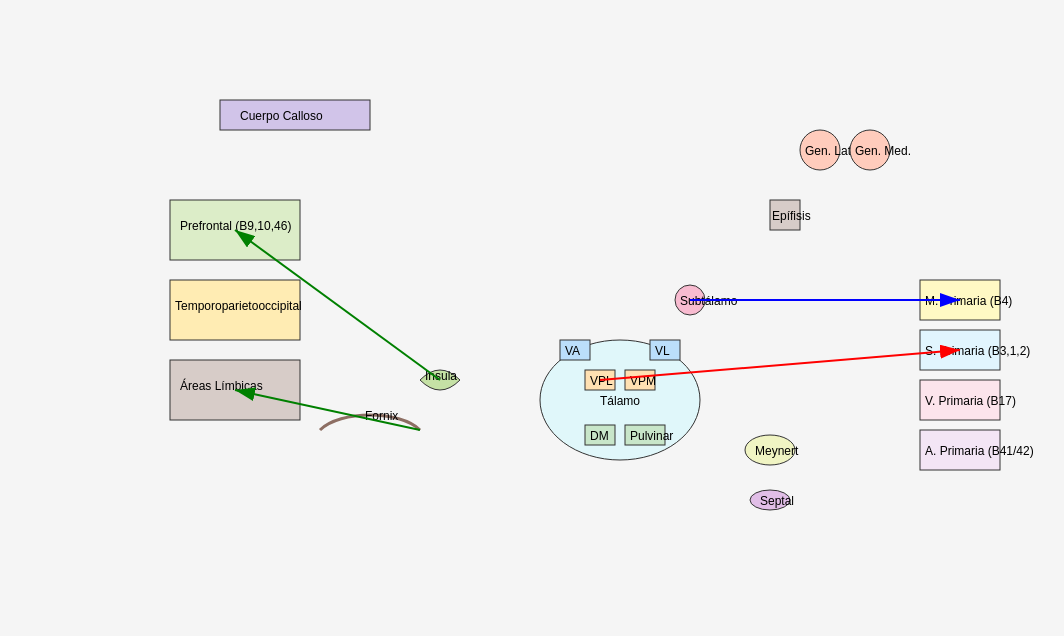
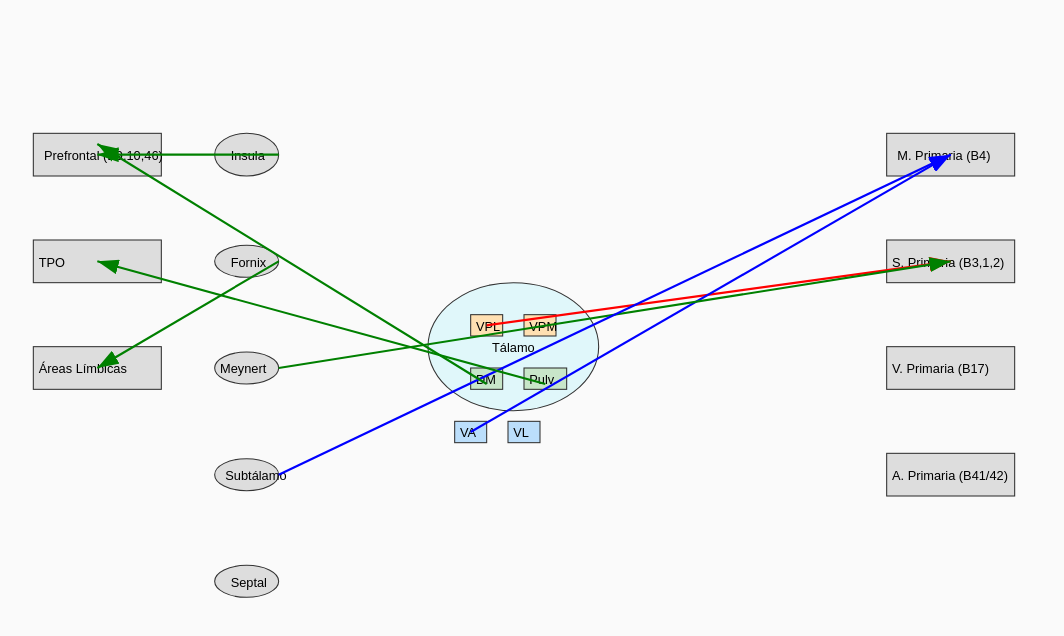
Before and after one commit to lucas-delgado/Brian-pathways, a plain HTML site: page index.html in a window 1280 px wide. Shown: the whole page, without its empty margins (20-1084 px from the left). Drawn offline with nearby package versions, Linux system fonts and the light colour scheme.

Commit message:
Update index.html

```diff
--- a/index.html
+++ b/index.html
@@ -1,14 +1,14 @@
 <!DOCTYPE html>
 <html lang="es">
 <head>
-  <meta charset="UTF-8" />
-  <title>Diagrama Interactivo de Estructuras Cerebrales</title>
+  <meta charset="UTF-8">
+  <title>Diagrama Simple de Estructuras Cerebrales</title>
   <style>
     body {
       margin: 0;
       overflow: hidden;
       font-family: Arial, sans-serif;
-      background-color: #f5f5f5;
+      background-color: #fafafa;
     }
     #diagram-container {
       width: 100vw;
@@ -19,18 +19,18 @@
       width: 100%;
       height: 100%;
     }
-    /* Estilos de las estructuras */
+    /* Estilos para etiquetas y figuras */
+    .label {
+      font-size: 12px;
+      fill: #000;
+      pointer-events: none;
+    }
     .structure {
       stroke: #333;
       stroke-width: 1;
       fill: #ddd;
     }
-    .label {
-      font-size: 12px;
-      fill: #000;
-      pointer-events: none;
-    }
-    /* Flechas de conexiones */
+    /* Flechas de colores */
     .arrow-sensorial {
       stroke: red;
       stroke-width: 2;
@@ -53,9 +53,9 @@
 </head>
 <body>
 <div id="diagram-container">
-    <svg id="brainDiagram" viewBox="0 0 1200 800">
+  <svg id="brainDiagram" viewBox="0 0 1200 700">
+    <!-- Definiciones de marcadores para las flechas -->
     <defs>
-        <!-- Definición de marcadores para las flechas -->
       <marker id="arrowhead-red" markerWidth="10" markerHeight="7" refX="10" refY="3.5" orient="auto">
         <polygon points="0 0, 10 3.5, 0 7" fill="red" />
       </marker>
@@ -67,145 +67,159 @@
       </marker>
     </defs>
 
-      <!-- Grupo principal para zoom y pan -->
+    <!-- Grupo principal para zoom y pan (si lo deseas usar con D3.js) -->
     <g id="zoomGroup">
-        <!-- ============================= -->
-        <!-- 1. TALAMO Y SUBDIVISIONES   -->
-        <!-- ============================= -->
-        <!-- Tálamo global -->
-        <ellipse cx="600" cy="400" rx="80" ry="60" fill="#e0f7fa" stroke="#333" stroke-width="1"></ellipse>
-        <text x="580" y="405" class="label">Tálamo</text>
+      <!-- ==================================================== -->
+      <!-- COLUMNA 1 (IZQUIERDA): ÁREAS ASOCIATIVAS            -->
+      <!-- ==================================================== -->
+      <!-- Prefrontal (B9,10,46) -->
+      <rect x="50" y="100" width="120" height="40" class="structure" />
+      <text x="60" y="125" class="label">Prefrontal (B9,10,46)</text>
 
-        <!-- Núcleos sensitivos: VPL, VPM -->
-        <rect x="565" y="370" width="30" height="20" fill="#ffe0b2" stroke="#333"></rect>
-        <text x="570" y="385" class="label" font-size="10">VPL</text>
-        <rect x="605" y="370" width="30" height="20" fill="#ffe0b2" stroke="#333"></rect>
-        <text x="610" y="385" class="label" font-size="10">VPM</text>
+      <!-- TPO (Temporoparietooccipital) -->
+      <rect x="50" y="200" width="120" height="40" class="structure" fill="#eee"/>
+      <text x="55" y="225" class="label">TPO</text>
 
-        <!-- Núcleos asociativos: DM, Pulvinar -->
-        <rect x="565" y="425" width="30" height="20" fill="#c8e6c9" stroke="#333"></rect>
-        <text x="570" y="440" class="label" font-size="10">DM</text>
-        <rect x="605" y="425" width="40" height="20" fill="#c8e6c9" stroke="#333"></rect>
-        <text x="610" y="440" class="label" font-size="10">Pulvinar</text>
+      <!-- Áreas Límbicas -->
+      <rect x="50" y="300" width="120" height="40" class="structure" fill="#eee"/>
+      <text x="55" y="325" class="label">Áreas Límbicas</text>
 
-        <!-- Núcleos motores: VA, VL -->
-        <rect x="540" y="340" width="30" height="20" fill="#bbdefb" stroke="#333"></rect>
-        <text x="545" y="355" class="label" font-size="10">VA</text>
-        <rect x="630" y="340" width="30" height="20" fill="#bbdefb" stroke="#333"></rect>
-        <text x="635" y="355" class="label" font-size="10">VL</text>
+      <!-- ==================================================== -->
+      <!-- COLUMNA 2 (INTERMEDIA IZQ): OTRAS ESTRUCTURAS        -->
+      <!-- ==================================================== -->
+      <!-- Insula -->
+      <ellipse cx="250" cy="120" rx="30" ry="20" class="structure" />
+      <text x="235" y="125" class="label">Insula</text>
+
+      <!-- Fornix -->
+      <ellipse cx="250" cy="220" rx="30" ry="15" class="structure" fill="#eee"/>
+      <text x="235" y="225" class="label">Fornix</text>
+
+      <!-- Núcleo Basalis de Meynert -->
+      <ellipse cx="250" cy="320" rx="30" ry="15" class="structure" fill="#eee"/>
+      <text x="225" y="325" class="label">Meynert</text>
 
       <!-- Subtálamo -->
-        <circle cx="670" cy="300" r="15" fill="#f8bbd0" stroke="#333" stroke-width="1"></circle>
-        <text x="660" y="305" class="label" font-size="10">Subtálamo</text>
-
-        <!-- ============================= -->
-        <!-- 2. CUERPOS GENICULADOS       -->
-        <!-- ============================= -->
-        <circle cx="800" cy="150" r="20" fill="#ffccbc" stroke="#333" stroke-width="1"></circle>
-        <text x="785" y="155" class="label" font-size="10">Gen. Lat.</text>
-        <circle cx="850" cy="150" r="20" fill="#ffccbc" stroke="#333" stroke-width="1"></circle>
-        <text x="835" y="155" class="label" font-size="10">Gen. Med.</text>
-
-        <!-- ============================= -->
-        <!-- 3. ESTRUCTURAS DE CONEXIÓN   -->
-        <!-- ============================= -->
-        <!-- Fornix (simple arco) -->
-        <path d="M300,430 C320,410 380,410 400,430" fill="none" stroke="#8d6e63" stroke-width="3"></path>
-        <text x="345" y="420" class="label" font-size="10">Fornix</text>
-
-        <!-- Cuerpo Calloso (representación simple) -->
-        <rect x="200" y="100" width="150" height="30" fill="#d1c4e9" stroke="#333"></rect>
-        <text x="220" y="120" class="label">Cuerpo Calloso</text>
-
-        <!-- ============================= -->
-        <!-- 4. OTRAS ESTRUCTURAS         -->
-        <!-- ============================= -->
-        <!-- Epífisis -->
-        <rect x="750" y="200" width="30" height="30" fill="#d7ccc8" stroke="#333"></rect>
-        <text x="752" y="220" class="label" font-size="10">Epífisis</text>
-
-        <!-- Insula -->
-        <path d="M400,380 Q420,360 440,380 Q420,400 400,380" fill="#c5e1a5" stroke="#333" stroke-width="1"></path>
-        <text x="405" y="380" class="label" font-size="10">Insula</text>
-
-        <!-- Núcleo Basalis de Meynert -->
-        <ellipse cx="750" cy="450" rx="25" ry="15" fill="#f0f4c3" stroke="#333" stroke-width="1"></ellipse>
-        <text x="735" y="455" class="label" font-size="10">Meynert</text>
+      <ellipse cx="250" cy="420" rx="30" ry="15" class="structure" fill="#eee"/>
+      <text x="230" y="425" class="label">Subtálamo</text>
 
       <!-- Núcleos Septales -->
-        <ellipse cx="750" cy="500" rx="20" ry="10" fill="#e1bee7" stroke="#333" stroke-width="1"></ellipse>
-        <text x="740" y="505" class="label" font-size="10">Septal</text>
+      <ellipse cx="250" cy="520" rx="30" ry="15" class="structure" fill="#eee"/>
+      <text x="235" y="525" class="label">Septal</text>
 
-        <!-- ============================= -->
-        <!-- 5. AREAS CORTICALES          -->
-        <!-- ============================= -->
-        <!-- Áreas Primarias -->
-        <rect x="900" y="280" width="80" height="40" fill="#fff9c4" stroke="#333"></rect>
-        <text x="905" y="305" class="label" font-size="10">M. Primaria (B4)</text>
+      <!-- ==================================================== -->
+      <!-- COLUMNA 3 (CENTRO): TÁLAMO Y SUBNUCLEOS              -->
+      <!-- ==================================================== -->
+      <!-- Tálamo (óvalo grande) -->
+      <ellipse cx="500" cy="300" rx="80" ry="60" fill="#e0f7fa" stroke="#333" stroke-width="1"></ellipse>
+      <text x="480" y="305" class="label">Tálamo</text>
 
-        <rect x="900" y="330" width="80" height="40" fill="#e1f5fe" stroke="#333"></rect>
-        <text x="905" y="355" class="label" font-size="10">S. Primaria (B3,1,2)</text>
+      <!-- Subnúcleos del Tálamo (simplemente 6 rectángulos alrededor) -->
+      <!-- VPL -->
+      <rect x="460" y="270" width="30" height="20" fill="#ffe0b2" stroke="#333"></rect>
+      <text x="465" y="285" class="label" font-size="10">VPL</text>
+      <!-- VPM -->
+      <rect x="510" y="270" width="30" height="20" fill="#ffe0b2" stroke="#333"></rect>
+      <text x="515" y="285" class="label" font-size="10">VPM</text>
+      <!-- DM -->
+      <rect x="460" y="320" width="30" height="20" fill="#c8e6c9" stroke="#333"></rect>
+      <text x="465" y="335" class="label" font-size="10">DM</text>
+      <!-- Pulvinar -->
+      <rect x="510" y="320" width="40" height="20" fill="#c8e6c9" stroke="#333"></rect>
+      <text x="515" y="335" class="label" font-size="10">Pulv.</text>
+      <!-- VA -->
+      <rect x="445" y="370" width="30" height="20" fill="#bbdefb" stroke="#333"></rect>
+      <text x="450" y="385" class="label" font-size="10">VA</text>
+      <!-- VL -->
+      <rect x="495" y="370" width="30" height="20" fill="#bbdefb" stroke="#333"></rect>
+      <text x="500" y="385" class="label" font-size="10">VL</text>
 
-        <rect x="900" y="380" width="80" height="40" fill="#fce4ec" stroke="#333"></rect>
-        <text x="905" y="405" class="label" font-size="10">V. Primaria (B17)</text>
+      <!-- ==================================================== -->
+      <!-- COLUMNA 4 (DERECHA): ÁREAS PRIMARIAS                 -->
+      <!-- ==================================================== -->
+      <!-- M. Primaria (B4) -->
+      <rect x="850" y="100" width="120" height="40" class="structure" fill="#fff9c4"/>
+      <text x="860" y="125" class="label">M. Primaria (B4)</text>
 
-        <rect x="900" y="430" width="80" height="40" fill="#f3e5f5" stroke="#333"></rect>
-        <text x="905" y="455" class="label" font-size="10">A. Primaria (B41/42)</text>
+      <!-- S. Primaria (B3,1,2) -->
+      <rect x="850" y="200" width="120" height="40" class="structure" fill="#e1f5fe"/>
+      <text x="855" y="225" class="label">S. Primaria (B3,1,2)</text>
 
-        <!-- Áreas Asociativas: Prefrontal, TPO, Límbicas -->
-        <rect x="150" y="200" width="130" height="60" fill="#dcedc8" stroke="#333"></rect>
-        <text x="160" y="230" class="label" font-size="10">Prefrontal (B9,10,46)</text>
+      <!-- V. Primaria (B17) -->
+      <rect x="850" y="300" width="120" height="40" class="structure" fill="#fce4ec"/>
+      <text x="855" y="325" class="label">V. Primaria (B17)</text>
 
-        <rect x="150" y="280" width="130" height="60" fill="#ffecb3" stroke="#333"></rect>
-        <text x="155" y="310" class="label" font-size="10">Temporoparietooccipital</text>
+      <!-- A. Primaria (B41/42) -->
+      <rect x="850" y="400" width="120" height="40" class="structure" fill="#f3e5f5"/>
+      <text x="855" y="425" class="label">A. Primaria (B41/42)</text>
 
-        <rect x="150" y="360" width="130" height="60" fill="#d7ccc8" stroke="#333"></rect>
-        <text x="160" y="390" class="label" font-size="10">Áreas Límbicas</text>
-
-        <!-- ============================= -->
-        <!-- 6. CONEXIONES (FLECHAS)      -->
-        <!-- ============================= -->
+      <!-- ==================================================== -->
+      <!-- FLECHAS DE CONEXIÓN                                  -->
+      <!-- ==================================================== -->
       <g id="connections">
-          <!-- 6.1 Flecha sensorial (rojo) desde VPL (centro aprox x=580,y=380) a S. Primaria (centro aprox x=940,y=350) -->
+        <!-- 1) Flecha sensorial (roja) desde VPL (~475,280) hasta S. Primaria (~850+60, 220) -->
         <line
-            x1="580" y1="380"
-            x2="940" y2="350"
+          x1="475" y1="280"
+          x2="910" y2="220"
           class="arrow-sensorial" />
 
-          <!-- 6.2 Flecha motora (azul) desde Subtálamo (x=670,y=300) a M. Primaria (centro aprox x=940,y=300) -->
+        <!-- 2) Flecha motora (azul) desde VA (~460,380) hasta M. Primaria (~850+60, 120) -->
         <line
-            x1="670" y1="300"
-            x2="940" y2="300"
+          x1="460" y1="380"
+          x2="910" y2="120"
           class="arrow-motor" />
 
-          <!-- 6.3 Flecha moduladora (verde) desde Insula (aprox x=420,y=380) a Prefrontal (centro aprox x=215,y=230) -->
+        <!-- 3) Flecha moduladora (verde) Insula (~250,120) => Prefrontal (~50+60, 110) -->
         <line
-            x1="420" y1="380"
-            x2="215" y2="230"
+          x1="280" y1="120"
+          x2="110" y2="120"
           class="arrow-modulator" />
 
-          <!-- 6.4 Flecha moduladora (verde) desde Fornix (aprox x=400,y=430) a Áreas Límbicas (centro aprox x=215,y=390) -->
+        <!-- 4) Flecha moduladora (verde) Fornix (~250,220) => Áreas Límbicas (~50+60, 320) -->
         <line
-            x1="400" y1="430"
-            x2="215" y2="390"
+          x1="280" y1="220"
+          x2="110" y2="320"
+          class="arrow-modulator" />
+
+        <!-- 5) Flecha moduladora (verde) Meynert (~250,320) => S. Primaria (~850+60,220) -->
+        <line
+          x1="280" y1="320"
+          x2="910" y2="220"
+          class="arrow-modulator" />
+
+        <!-- 6) Flecha motora (azul) Subtálamo (~250,420) => M. Primaria (~910,120) -->
+        <line
+          x1="280" y1="420"
+          x2="910" y2="120"
+          class="arrow-motor" />
+
+        <!-- 7) Flecha moduladora (verde) DM (~475,335) => Prefrontal (~110,110) -->
+        <line
+          x1="475" y1="335"
+          x2="110" y2="110"
+          class="arrow-modulator" />
+
+        <!-- 8) Flecha moduladora (verde) Pulvinar (~530,335) => TPO (~50+60,220) -->
+        <line
+          x1="530" y1="335"
+          x2="110" y2="220"
           class="arrow-modulator" />
       </g>
     </g>
   </svg>
 </div>
 
-  <!-- Importar D3.js para habilitar zoom y pan -->
+<!-- (Opcional) D3.js para zoom y pan -->
 <script src="https://d3js.org/d3.v7.min.js"></script>
 <script>
+  // Habilitar zoom/pan si lo deseas
   const svg = d3.select("#brainDiagram");
   const zoomGroup = d3.select("#zoomGroup");
-
   const zoom = d3.zoom()
-      .scaleExtent([0.5, 10])   // Permite alejar hasta 0.5x y acercar hasta 10x
+    .scaleExtent([0.5, 10])
     .on("zoom", (event) => {
       zoomGroup.attr("transform", event.transform);
     });
-
   svg.call(zoom);
 </script>
 </body>
```
Lines whose indentation alone changed are shown as unchanged.
